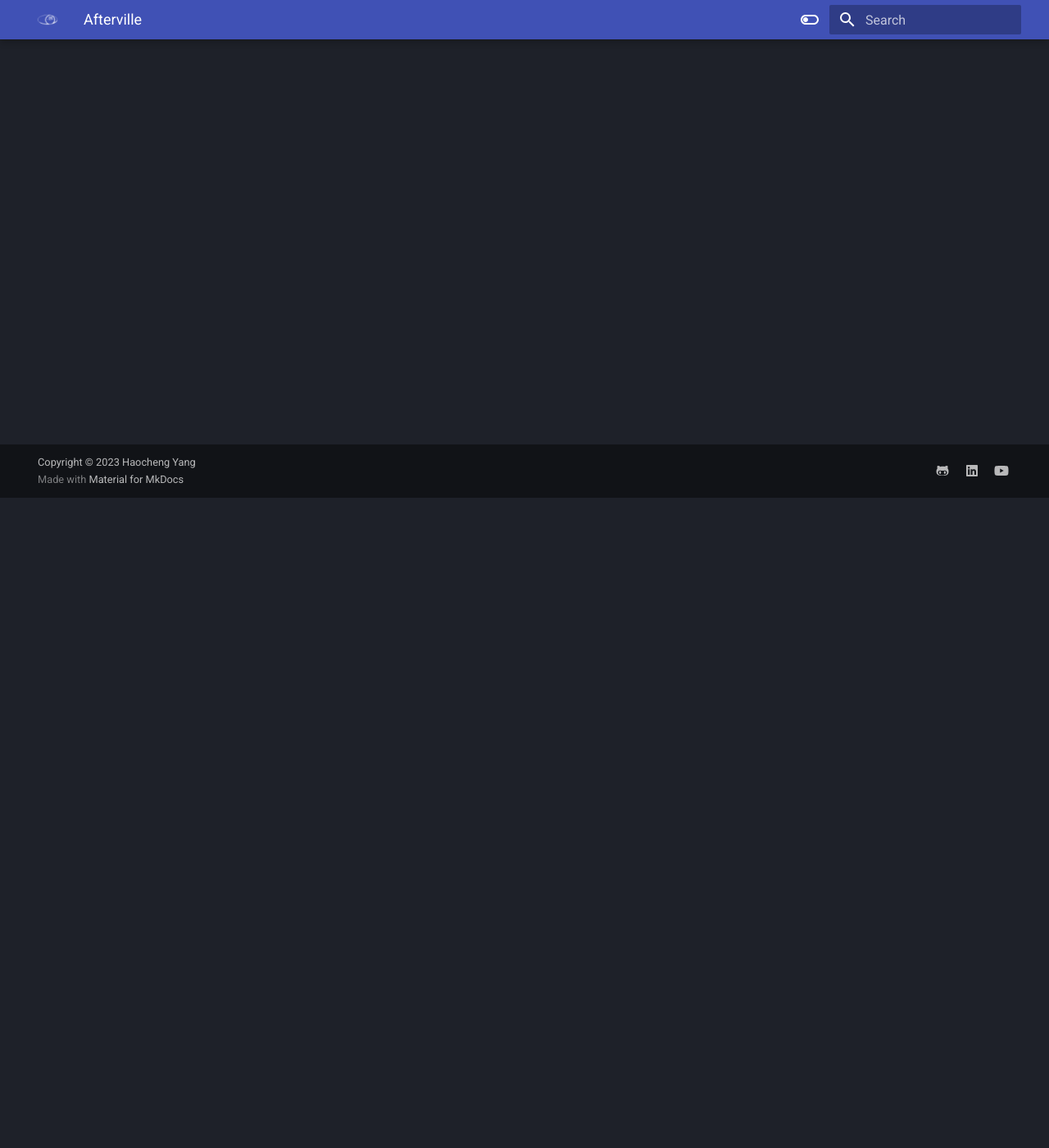
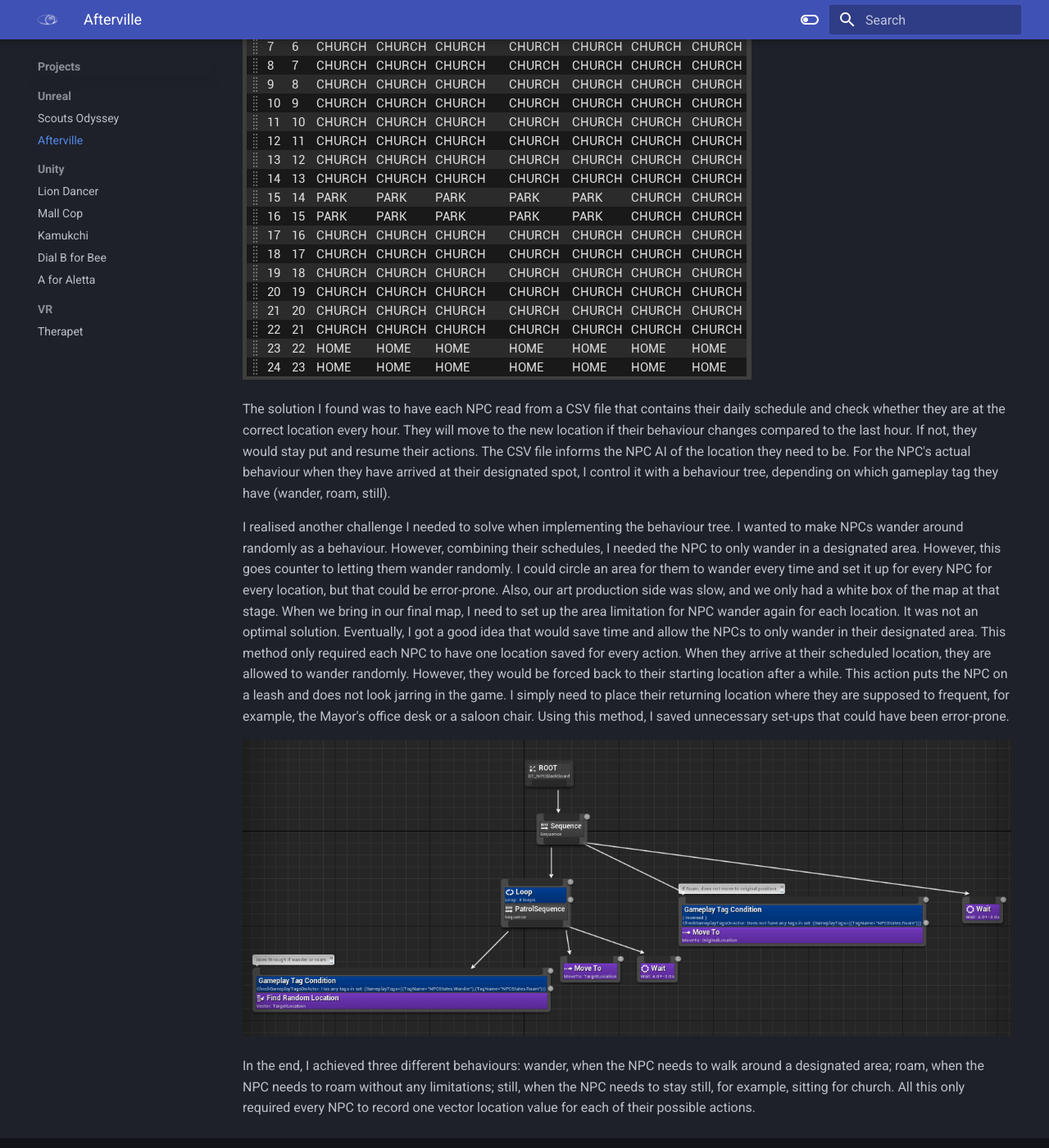
Before and after one commit to howchen217/haochengyang-portfolio, an MkDocs documentation site: the page built from docs/projects/afterville.md, in a window 1280 px wide and 1400 px high, scrolled down 793 px. Shown: the whole window at 82% size. Built offline with MkDocs 1.6.1 and Material for MkDocs 9.7.7, drawn with Linux system fonts in a browser that asks for light colours; some of the changed text lies outside the part shown.

Commit message:
add afterville description, realize can reuse project report

```diff
--- a/docs/projects/afterville.md
+++ b/docs/projects/afterville.md
@@ -1 +1,15 @@
 # Afterville
+
+# NPC AI
+
+The feature on which I spent the most time refining is NPC AI. In the game, we have NPCs with whom players can interact, each with a unique schedule, appearance, and personality. Each NPC must have an AI to support its in-game behaviours. I have previously created AI in Unity, where I have experimented with behaviour trees for the behaviour of monsters or quest NPCs. However, the behaviours I have created are all based on state-switching. For example, they only need to move from a wandering state to a search state when they detect the player. For the NPCs in our game, however, I realise the difficulty of creating their behaviours in a behaviour tree. It would be incredibly challenging because they do not behave on a state-by-state basis. Instead, they have a schedule that they must follow. For instance, on Monday at 6 o'clock, the Mayor would be at his house, then go to his office to work. At the same time, we still need the capability of behaviour trees since characters have different states. At each location, they would have other behaviours. For example, at the saloon, the NPC would sit at a specific spot, and at home, they would instead wander around. Eventually, considering all these factors, I found a solution incorporating a behaviour tree and their daily schedules to create the NPC AI.
+
+![NPCBehaviorTree](../img/afterville/Afterville_NPCSchedule.png)
+
+The solution I found was to have each NPC read from a CSV file that contains their daily schedule and check whether they are at the correct location every hour. They will move to the new location if their behaviour changes compared to the last hour. If not, they would stay put and resume their actions. The CSV file informs the NPC AI of the location they need to be. For the NPC's actual behaviour when they have arrived at their designated spot, I control it with a behaviour tree, depending on which gameplay tag they have (wander, roam, still).
+
+I realised another challenge I needed to solve when implementing the behaviour tree. I wanted to make NPCs wander around randomly as a behaviour. However, combining their schedules, I needed the NPC to only wander in a designated area. However, this goes counter to letting them wander randomly. I could circle an area for them to wander every time and set it up for every NPC for every location, but that could be error-prone. Also, our art production side was slow, and we only had a white box of the map at that stage. When we bring in our final map, I need to set up the area limitation for NPC wander again for each location. It was not an optimal solution. Eventually, I got a good idea that would save time and allow the NPCs to only wander in their designated area. This method only required each NPC to have one location saved for every action. When they arrive at their scheduled location, they are allowed to wander randomly. However, they would be forced back to their starting location after a while. This action puts the NPC on a leash and does not look jarring in the game. I simply need to place their returning location where they are supposed to frequent, for example, the Mayor's office desk or a saloon chair. Using this method, I saved unnecessary set-ups that could have been error-prone.
+
+![NPCBehaviorTree](../img/afterville/Afterville_NPCBehaviorTree.png)
+
+In the end, I achieved three different behaviours: wander, when the NPC needs to walk around a designated area; roam, when the NPC needs to roam without any limitations; still, when the NPC needs to stay still, for example, sitting for church. All this only required every NPC to record one vector location value for each of their possible actions.
```
Also changed, not shown: docs/projects/liondancer.md (+1 -1 lines), docs/img/afterville/Afterville_NPCBehaviorTree.png (added), docs/img/afterville/Afterville_NPCSchedule.png (added).
